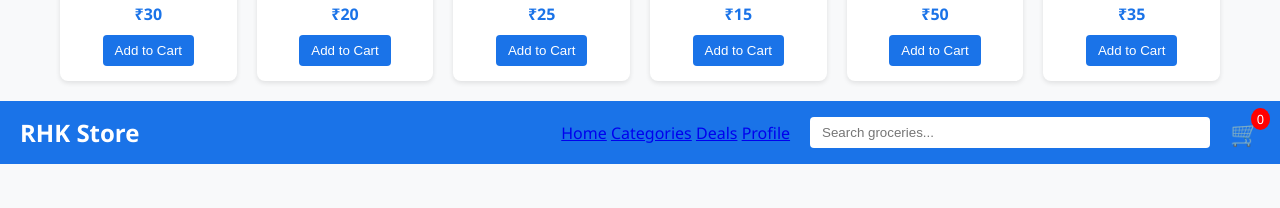
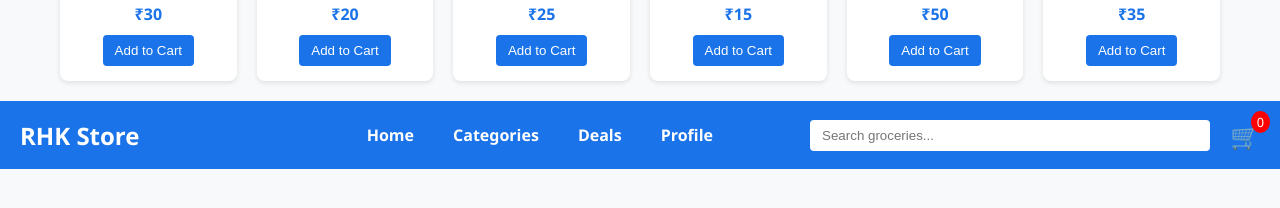
Before and after one commit to rhk4133-dev/RHK-STORE-, a plain HTML site: page index.html in a window 1280 px wide. Shown: the part 332-540 px from the top of the page. Drawn offline with Linux system fonts and the light colour scheme.

Commit message:
Add menu styles for navigation links

```diff
--- a/style.css
+++ b/style.css
@@ -124,3 +124,22 @@ button.add-to-cart:hover {
     margin-top: 10px;
   }
 }
+.menu {
+  display: flex;
+  gap: 15px;
+  flex-grow: 1;
+  justify-content: center;
+}
+
+.menu a {
+  color: white;
+  text-decoration: none;
+  font-weight: 600;
+  padding: 8px 12px;
+  border-radius: 4px;
+  transition: background-color 0.2s ease;
+}
+
+.menu a:hover {
+  background-color: rgba(255, 255, 255, 0.2);
+}
```
